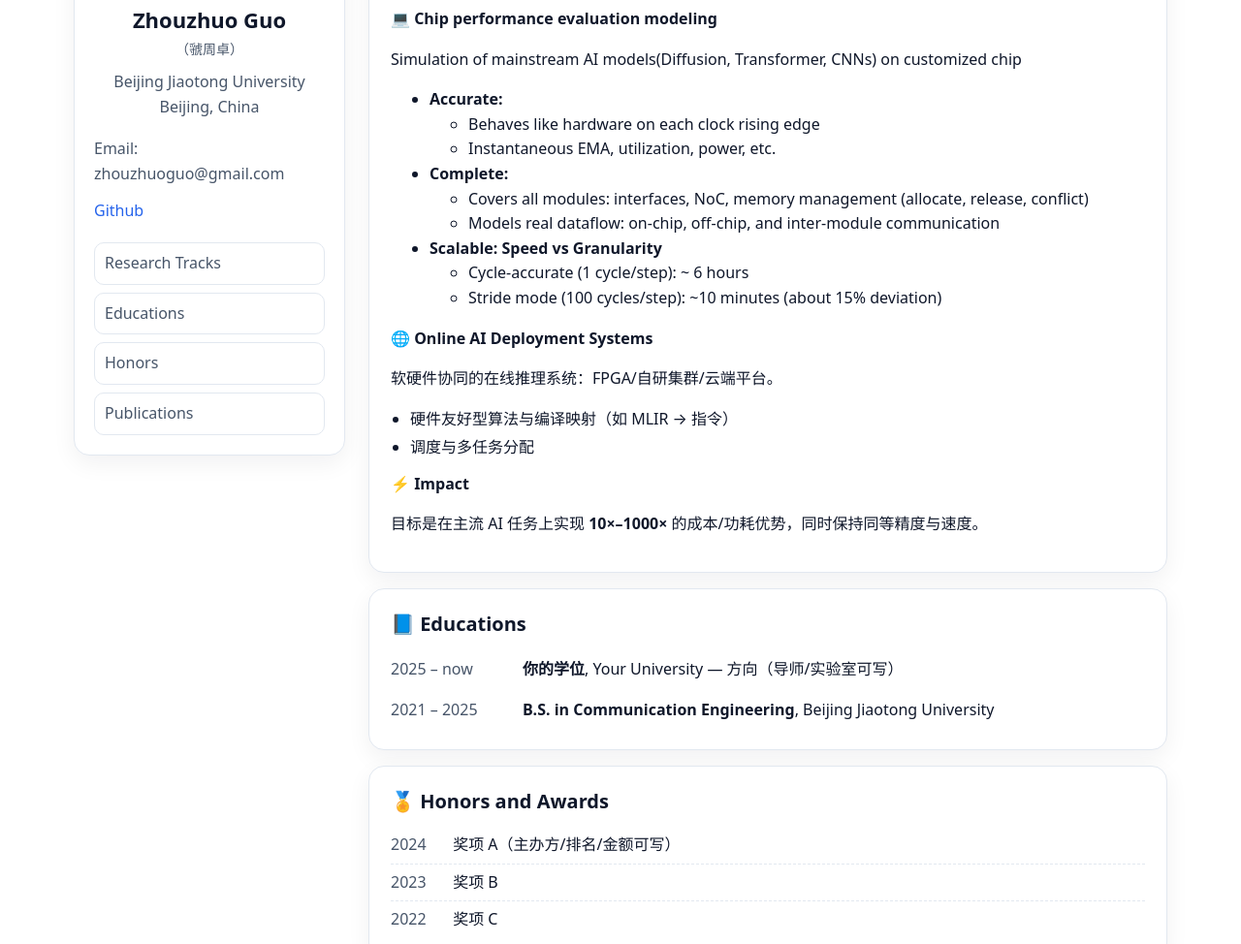
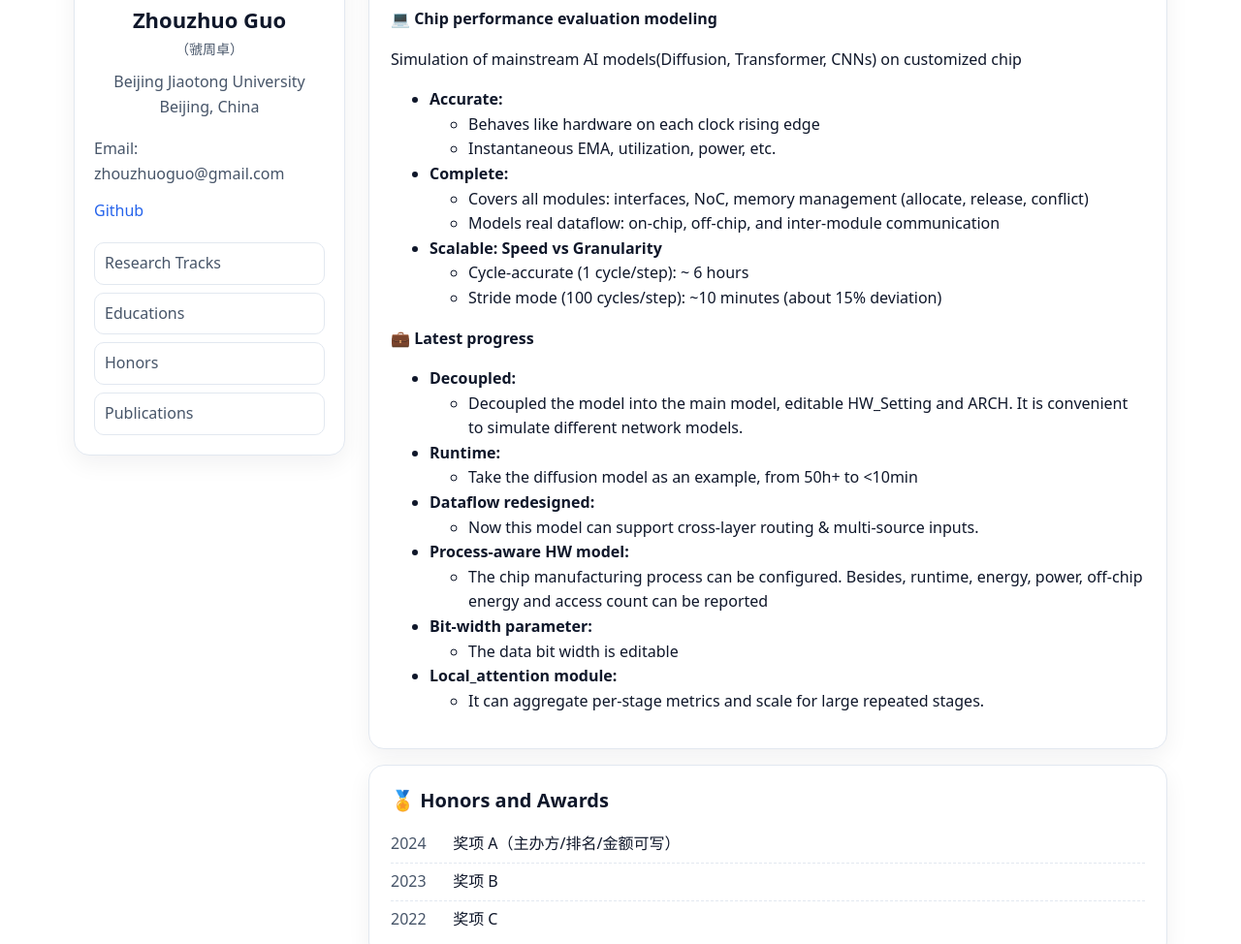
Before and after one commit to zhouzhuoguo/zhouzhuoguo.github.io, a plain HTML site: page index.html in a window 1280 px wide. Shown: the part 333-1307 px from the top of the page at 97% size. Drawn offline with Linux system fonts and the light colour scheme.

Commit message:
Update index.html

```diff
--- a/index.html
+++ b/index.html
@@ -87,28 +87,45 @@
         </ul>
 
 
-        <h3>🌐 Online AI Deployment Systems</h3>
-        <p>软硬件协同的在线推理系统：FPGA/自研集群/云端平台。</p>
-        <ul class="bullets">
-          <li>硬件友好型算法与编译映射（如 MLIR → 指令）</li>
-          <li>调度与多任务分配</li>
-        </ul>
-
-        <h3>⚡ Impact</h3>
-        <p>目标是在主流 AI 任务上实现 <b>10×–1000×</b> 的成本/功耗优势，同时保持同等精度与速度。</p>
-      </section>
-
-      <section id="education" class="card">
-        <h2>📘 Educations</h2>
-        <ul class="timeline">
+        <h3>💼 Latest progress</h3>
+        <ul class="feature-list">
           <li>
-            <div class="time">2025 – now</div>
-            <div class="desc"><b>你的学位</b>, Your University — 方向（导师/实验室可写）</div>
+            <span class="label"><b> Decoupled:</b></span>
+            <ul class="subpoints">
+              <li>Decoupled the model into the main model, editable HW_Setting and ARCH. It is convenient to simulate different network models.</li>
+            </ul>
           </li>
           <li>
-            <div class="time">2021 – 2025</div>
-            <div class="desc"><b>B.S. in Communication Engineering</b>, Beijing Jiaotong University</div>
+            <span class="label"><b>Runtime:</b></span>
+            <ul class="subpoints">
+              <li>Take the diffusion model as an example, from 50h+ to <10min</li>
+            </ul>
           </li>
+          <li>
+            <span class="label"><b>Dataflow redesigned:</b></span>
+            <ul class="subpoints">
+              <li>Now this model can support cross-layer routing & multi-source inputs.</li>
+            </ul>
+          </li>
+          <li>
+            <span class="label"><b>Process-aware HW model:</b></span>
+            <ul class="subpoints">
+              <li>The chip manufacturing process can be configured. Besides, runtime, energy, power, off-chip energy and access count can be reported</li>
+            </ul>
+          </li>
+          <li>
+            <span class="label"><b>Bit-width parameter:</b></span>
+            <ul class="subpoints">
+              <li>The data bit width is editable</li>
+            </ul>
+          </li>
+          <li>
+            <span class="label"><b>Local_attention module:</b></span>
+            <ul class="subpoints">
+              <li>It can aggregate per-stage metrics and scale for large repeated stages.</li>
+            </ul>
+          </li>
+          <!-- 其他项同理 -->
         </ul>
       </section>
 
```
